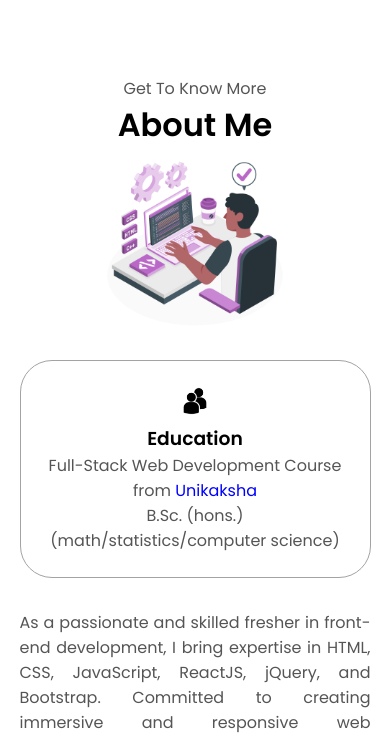
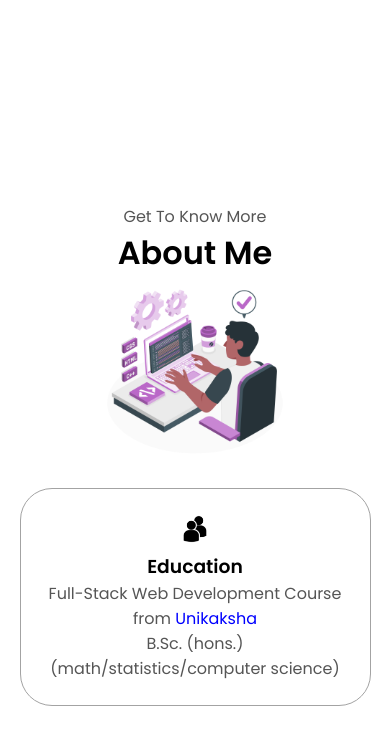
Before and after one commit to ayushkharya87/Portfolio, a plain HTML site: page index.html in a window 390 px wide. Shown: the part 608-1343 px from the top of the page. Drawn offline with Linux system fonts and the light colour scheme.

Commit message:
Add files via upload

```diff
--- a/mediaqueries.css
+++ b/mediaqueries.css
@@ -51,6 +51,10 @@
 
   .about-containers {
     margin-top: 0;
+  }
+
+  #about {
+    margin-top: 11rem;
   }
 }
 
@@ -116,4 +120,8 @@
     text-align: justify;
 
   }
+
+  #about {
+    margin-top: 8rem;
+  }
 }
```
